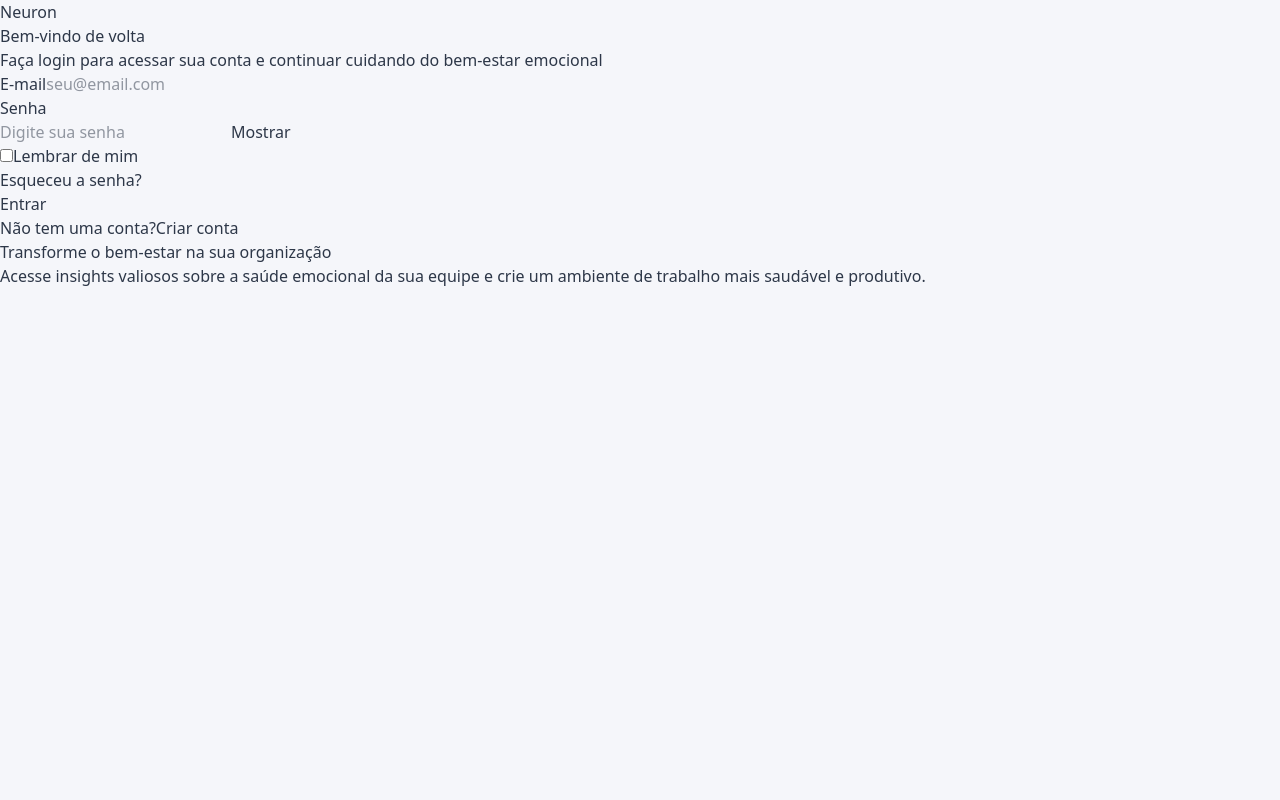
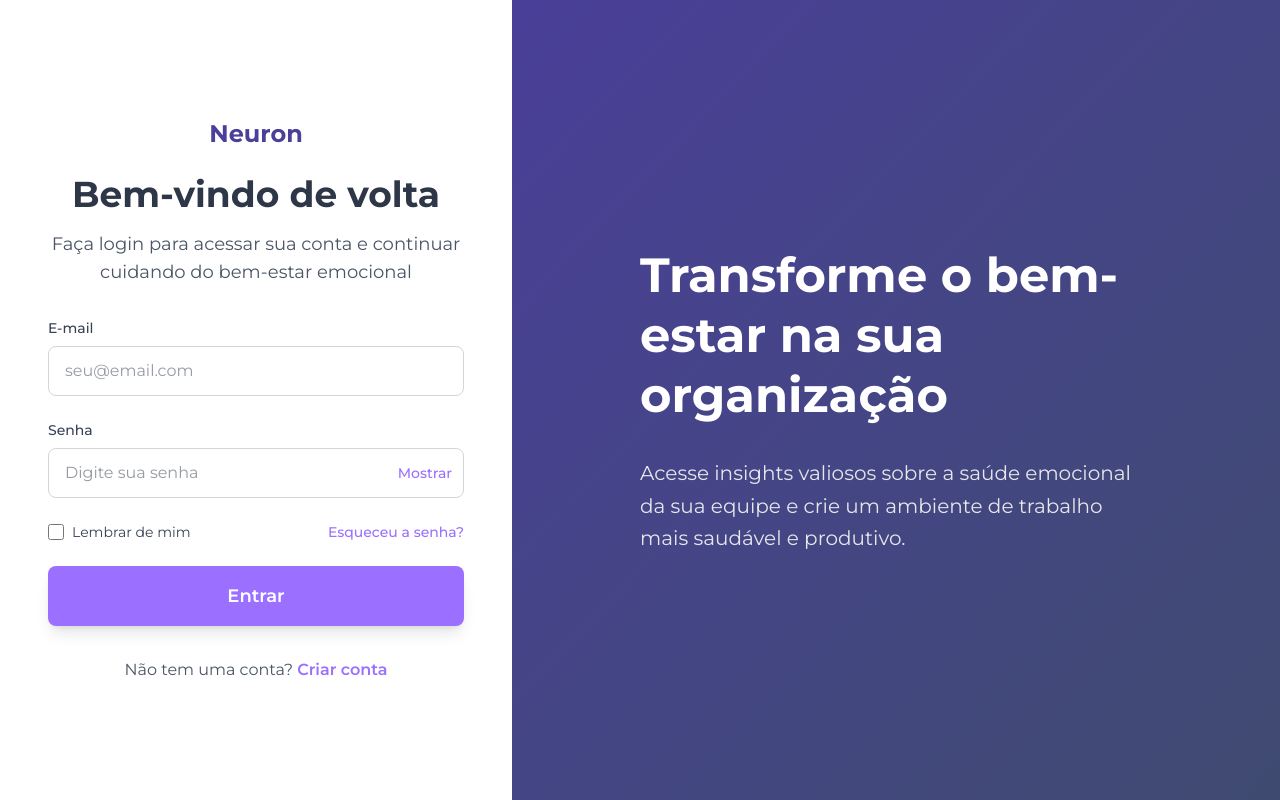
Before and after one commit to annaclrl/neuron-front-end, a React (Vite) app: page /login in a window 1280 px wide. Built offline with nearby package versions, Linux system fonts and the light colour scheme.

Commit message:
styles: estilizando página de login

```diff
--- a/src/pages/Login/index.tsx
+++ b/src/pages/Login/index.tsx
@@ -51,29 +51,32 @@
   };
 
   return (
-    <main>
-      <div>
-        <div>
-          <div>
-            <span>Neuron</span>
+    <main className="min-h-screen flex" style={{ fontFamily: 'var(--fonte-principal)' }}>
+      <div className="w-full lg:w-1/2 xl:w-2/5 flex flex-col justify-center px-6 py-12 lg:px-12 bg-white">
+        <div className="text-center mb-8">
+          <div className="mb-6">
+            <span className="text-2xl font-bold" style={{ color: 'var(--roxo-escuro)' }}>Neuron</span>
           </div>
-
-          <h1>Bem-vindo de volta</h1>
-          <p>Faça login para acessar sua conta e continuar cuidando do bem-estar emocional</p>
+          <h1 className="text-3xl md:text-4xl font-bold mb-4" style={{ color: 'var(--cinza-escuro)' }}>Bem-vindo de volta</h1>
+          <p className="text-gray-600 text-lg">
+            Faça login para acessar sua conta e continuar cuidando do bem-estar emocional
+          </p>
         </div>
 
         {message && (
-          <div>
-            <div>{message}</div>
+          <div className="mb-6">
+            <div className="bg-green-50 border border-green-200 text-green-700 px-4 py-3 rounded-lg text-sm">{message}</div>
           </div>
         )}
 
-        <form onSubmit={handleSubmit(onSubmit)}>
-          <div>
-            <label htmlFor="login-email">E-mail</label>
+        <form onSubmit={handleSubmit(onSubmit)} className="space-y-6 max-w-md mx-auto w-full">
+          <div className="space-y-2">
+            <label htmlFor="login-email" className="block text-sm font-medium text-gray-700 mb-2">E-mail</label>
             <input
               id="login-email"
               type="email"
+              className={`w-full px-4 py-3 border border-gray-300 rounded-lg focus:outline-none focus:ring-2 focus:ring-(--roxo-vibrante)focus:border-transparent transition-all duration-200 bg-white ${errors.email ? 'border-red-500 focus:ring-red-500' : ''
+                }`}
               placeholder="seu@email.com"
               {...register('email', {
                 required: 'E-mail é obrigatório',
@@ -83,64 +86,70 @@
                 }
               })}
             />
-            {errors.email && <span>{errors.email.message}</span>}
+            {errors.email && <span className="text-red-600 text-sm font-medium block mt-1">{errors.email.message}</span>}
           </div>
 
-          <div>
-            <label htmlFor="login-senha">Senha</label>
-
-            <div>
+          <div className="space-y-2">
+            <label htmlFor="login-senha" className="block text-sm font-medium text-gray-700 mb-2">Senha</label>
+            <div className="relative">
               <input
                 id="login-senha"
                 type={showPassword ? 'text' : 'password'}
+                className={`w-full px-4 py-3 border border-gray-300 rounded-lg focus:outline-none focus:ring-2 focus:ring-(--roxo-vibrante) focus:border-transparent transition-all duration-200 bg-white ${errors.senha ? 'border-red-500 focus:ring-red-500' : ''
+                  }`}
                 placeholder="Digite sua senha"
                 {...register('senha', { required: 'Senha é obrigatória' })}
               />
-
-              <button type="button" onClick={() => setShowPassword(!showPassword)}>
+              <button type="button" className="absolute right-3 top-1/2 transform -translate-y-1/2 text-sm text-(--roxo-vibrante) font-medium hover:text-(--roxo-escuro) transition-colors duration-200" onClick={() => setShowPassword(!showPassword)}>
                 {showPassword ? 'Ocultar' : 'Mostrar'}
               </button>
             </div>
-
-            {errors.senha && <span>{errors.senha.message}</span>}
+            {errors.senha && <span className="text-red-600 text-sm font-medium block mt-1">{errors.senha.message}</span>}
           </div>
 
           {loginError && (
-            <div>
-              <span>{loginError}</span>
+            <div className="bg-red-50 border border-red-200 rounded-lg p-4">
+              <span className="text-red-700 text-sm font-medium">{loginError}</span>
             </div>
           )}
 
-          <div>
-            <label>
-              <input type="checkbox" />
-              <span>Lembrar de mim</span>
+          <div className="flex justify-between items-center">
+            <label className="flex items-center gap-2 cursor-pointer">
+              <input type="checkbox" className="w-4 h-4 text-(--roxo-vibrante) border-gray-300 rounded focus:ring-(--roxo-vibrante)" />
+              <span className="text-sm text-gray-700">Lembrar de mim</span>
             </label>
-
-            <p>Esqueceu a senha?</p>
+            <p className="text-sm text-(--roxo-vibrante) hover:text-(--roxo-escuro) font-medium transition-colors duration-200 cursor-pointer">Esqueceu a senha?</p>
           </div>
 
-          <button type="submit" disabled={isLoading}>
+          <button
+            type="submit"
+            className={`w-full bg-(--roxo-vibrante) text-white py-4 px-6 rounded-lg font-semibold text-lg hover:bg-[#8B5FFF] transition-all duration-200 shadow-lg hover:shadow-xl flex items-center justify-center gap-3 ${isLoading ? 'opacity-80 cursor-not-allowed' : ''
+              }`}
+            disabled={isLoading}
+          >
             {isLoading ? (
-              <>Entrando...</>
+              <>
+                <div className="w-5 h-5 border-2 border-white border-t-transparent rounded-full animate-spin"></div>
+                Entrando...
+              </>
             ) : (
               'Entrar'
             )}
           </button>
         </form>
 
-        <div>
-          <p>
+        <div className="text-center mt-8">
+          <p className="text-gray-600">
             Não tem uma conta?
-            <Link to="/cadastro">Criar conta</Link>
+            <Link to="/cadastro" className="text-(--roxo-vibrante) font-semibold hover:text-(--roxo-escuro) transition-colors duration-200 ml-1">Criar conta</Link>
           </p>
         </div>
       </div>
 
-      <div>
-        <div>
-          <h2>Transforme o bem-estar na sua organização</h2>
-          <p>
+      <div className="hidden lg:flex lg:w-1/2 xl:w-3/5 bg-linear-to-br from-(--roxo-escuro) to-(--azul-acinzentado) text-white p-12 flex-col justify-center">
+        <div className="max-w-lg mx-auto space-y-8">
+          <h2 className="text-4xl md:text-5xl font-bold leading-tight">Transforme o bem-estar na sua organização</h2>
+          <p className="text-xl text-gray-200 leading-relaxed">
             Acesse insights valiosos sobre a saúde emocional da sua equipe e
             crie um ambiente de trabalho mais saudável e produtivo.
           </p>
```
